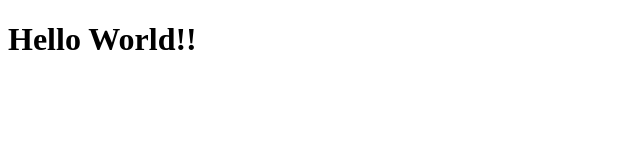
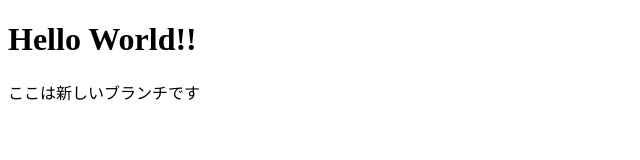
Before and after one commit to kn-mk/git-test, a plain HTML site: page index.html in a window 1280 px wide. Shown: the whole page, without its empty margins (0-640 px from the left). Drawn offline with Linux system fonts and the light colour scheme.

Commit message:
新規ブランチで記述

```diff
--- a/index.html
+++ b/index.html
@@ -7,5 +7,6 @@
   </head>
   <body>
     <h1>Hello World!!</h1>
+    <p>ここは新しいブランチです</p>
   </body>
 </html>
```
